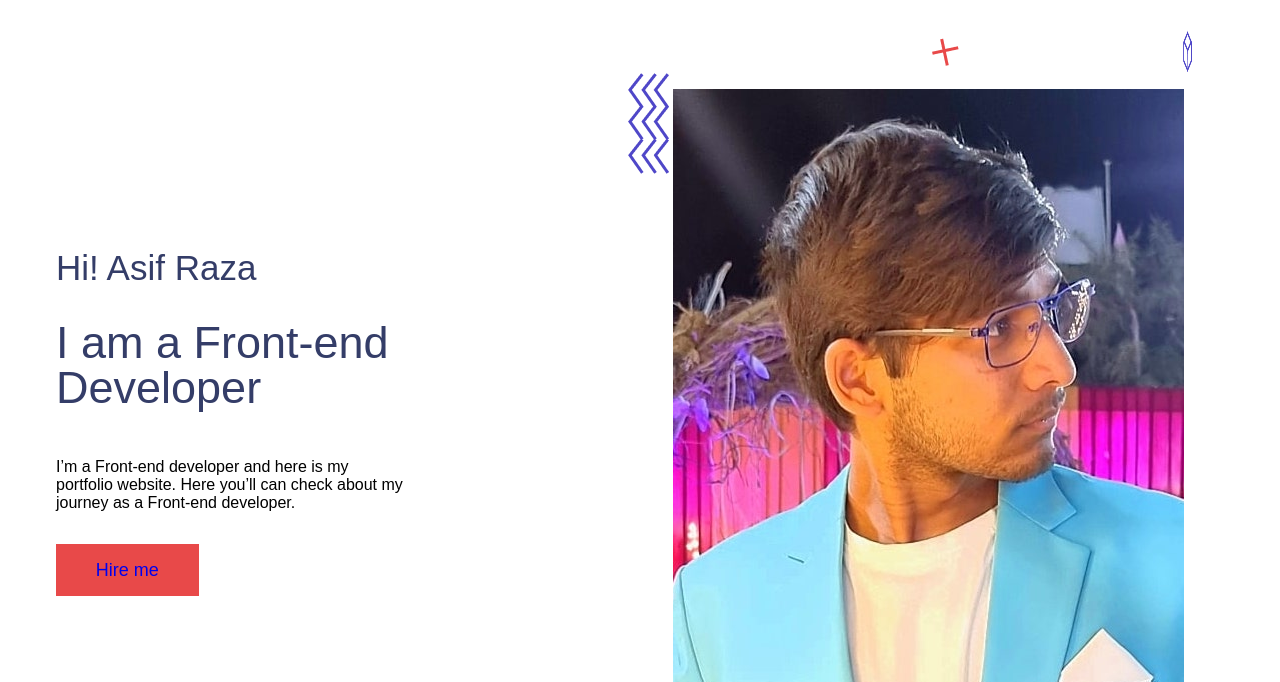
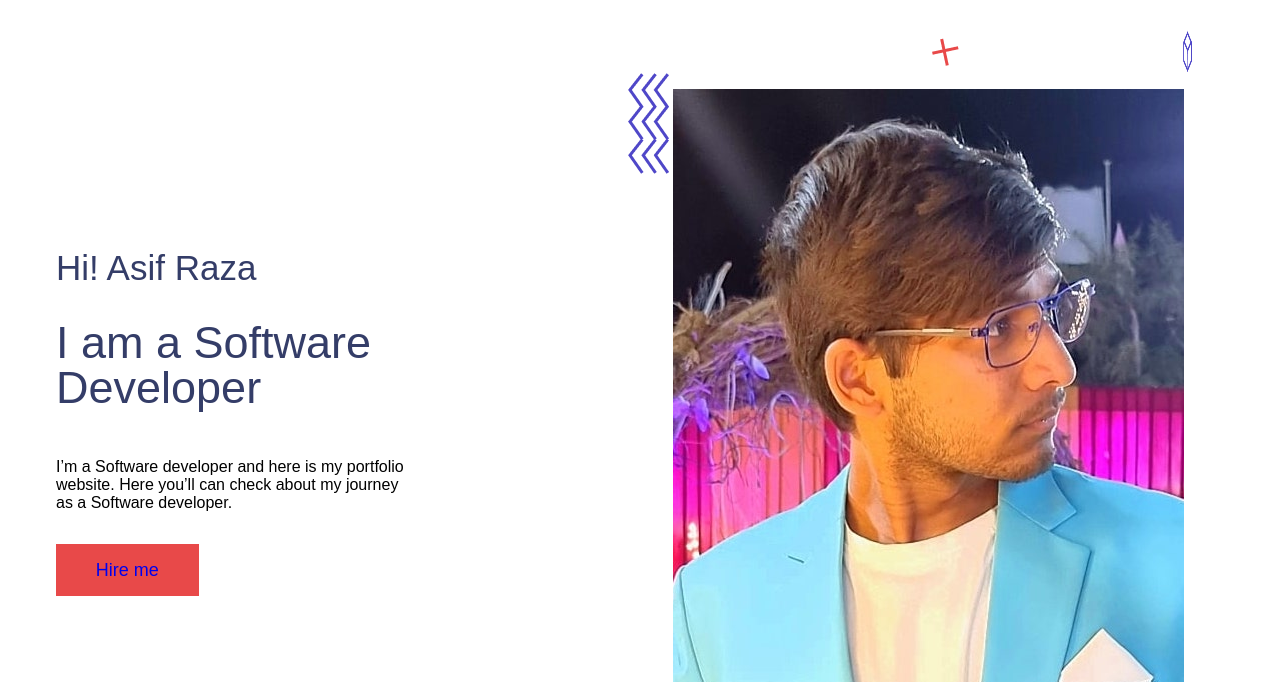
Before and after one commit to asifraza03/Portfolio-Project, a plain HTML site: page index.html in a window 1280 px wide. Shown: the part 118-800 px from the top of the page. Drawn offline with nearby package versions, Linux system fonts and the light colour scheme.

Commit message:
Update index.html

```diff
--- a/index.html
+++ b/index.html
@@ -34,12 +34,12 @@
                     <div class="hero-section-heading">Hi! Asif Raza</div>
 
                     <div class="hero-section-heading hero-section-sub-heading">
-                        I am a Front-end Developer
+                        I am a Software Developer
                     </div>
 
                     <div class="hero-section-description">
-                        I’m a Front-end developer and here is my portfolio website. Here you’ll
-                        can check about my journey as a Front-end developer.
+                        I’m a Software developer and here is my portfolio website. Here you’ll
+                        can check about my journey as a Software developer.
                     </div>
 
                     <div class="btn-pink" id="btn">
```
